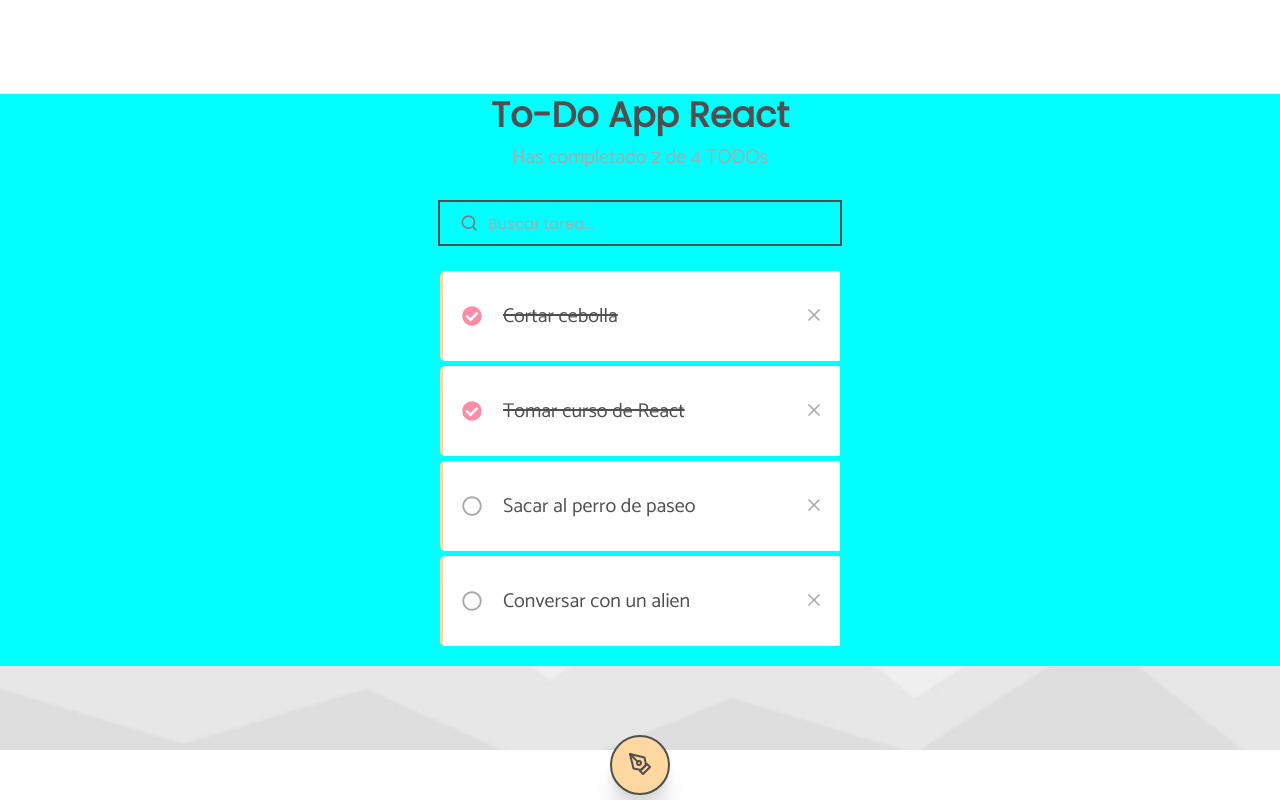
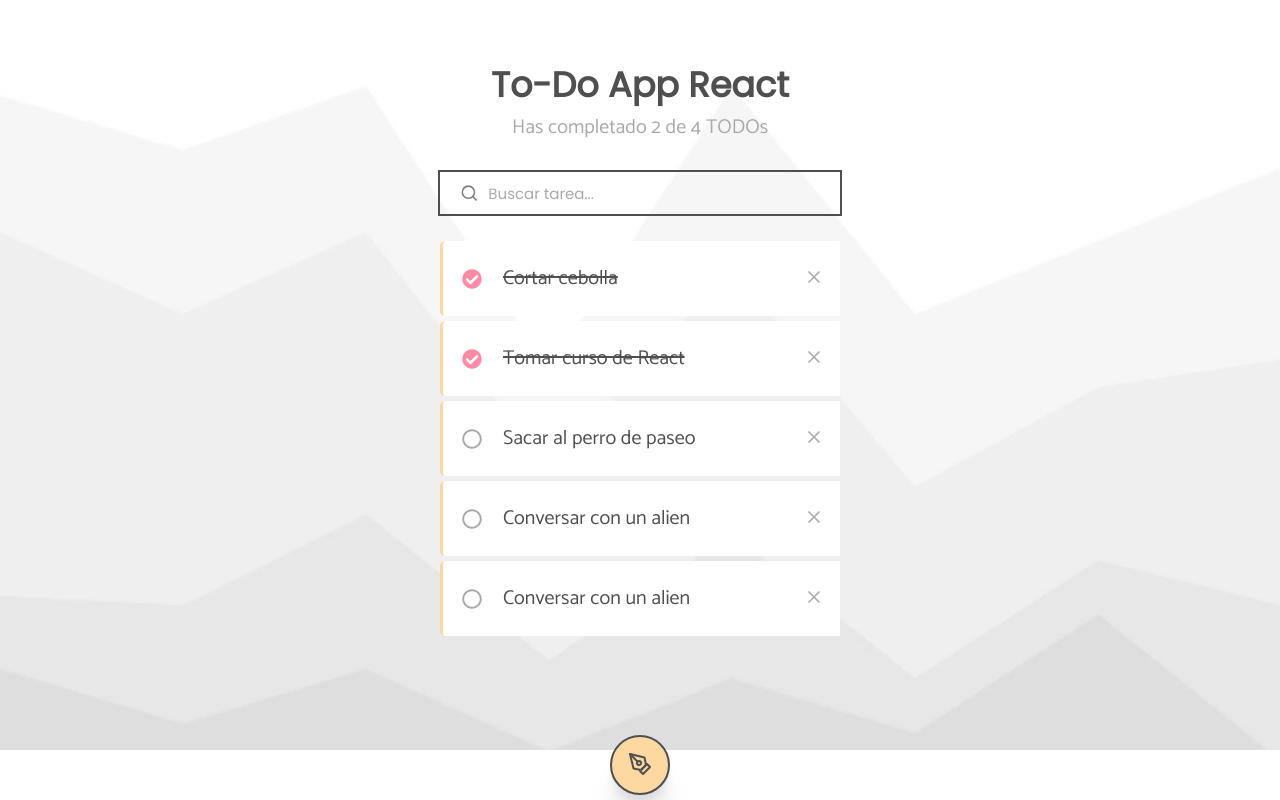
Before and after one commit to Sergio9815/todo-app, a React (Create React App) app: page / in a window 1280 px wide. Built offline with nearby package versions, Linux system fonts and the light colour scheme.

Commit message:
:lipstick: update UI

```diff
--- a/src/components/button/button.css
+++ b/src/components/button/button.css
@@ -4,7 +4,7 @@
   display: flex;
   align-items: center;
   justify-content: center;
-  position: absolute;
+  position: fixed;
   bottom: 0;
   background-color: #ffffff;
 }
--- a/src/components/list/item.css
+++ b/src/components/list/item.css
@@ -4,7 +4,7 @@
   justify-content: center;
   gap: 15px;
   width: 100%;
-  height: 90px;
+  min-height: 75px;
   background-color: #ffffff;
   color: #4F4F4F;
   border-radius: 5px;
--- a/src/components/list/list.css
+++ b/src/components/list/list.css
@@ -1,6 +1,6 @@
 section {
   width: 400px;
-  height: 380px;
+  height: 400px;
   overflow-y: scroll;
   overflow-x: hidden;
   background-color: transparent;
--- a/src/index.css
+++ b/src/index.css
@@ -13,7 +13,7 @@
   flex-direction: column;
   align-items: center;
   justify-content: center;
-  height: 95vh;
+  min-height: 90vh;
   margin: 0;
   padding: 0;
   overflow: hidden;
@@ -29,6 +29,5 @@
   display: flex;
   flex-direction: column;
   align-items: center;
-  background-color: aqua;
   justify-content: center;
 }
```
